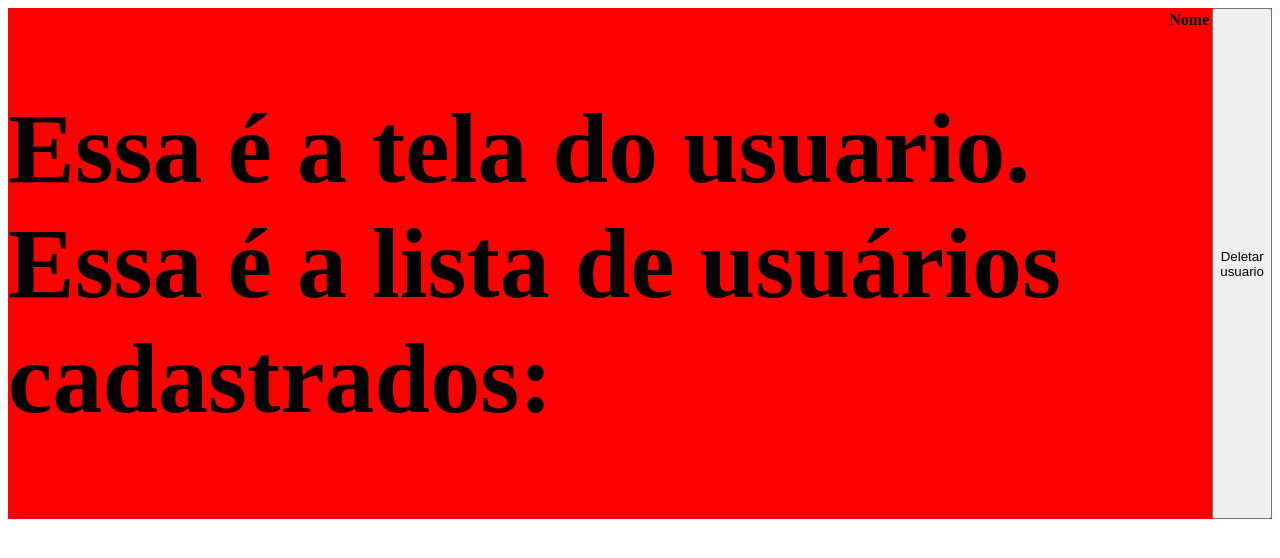
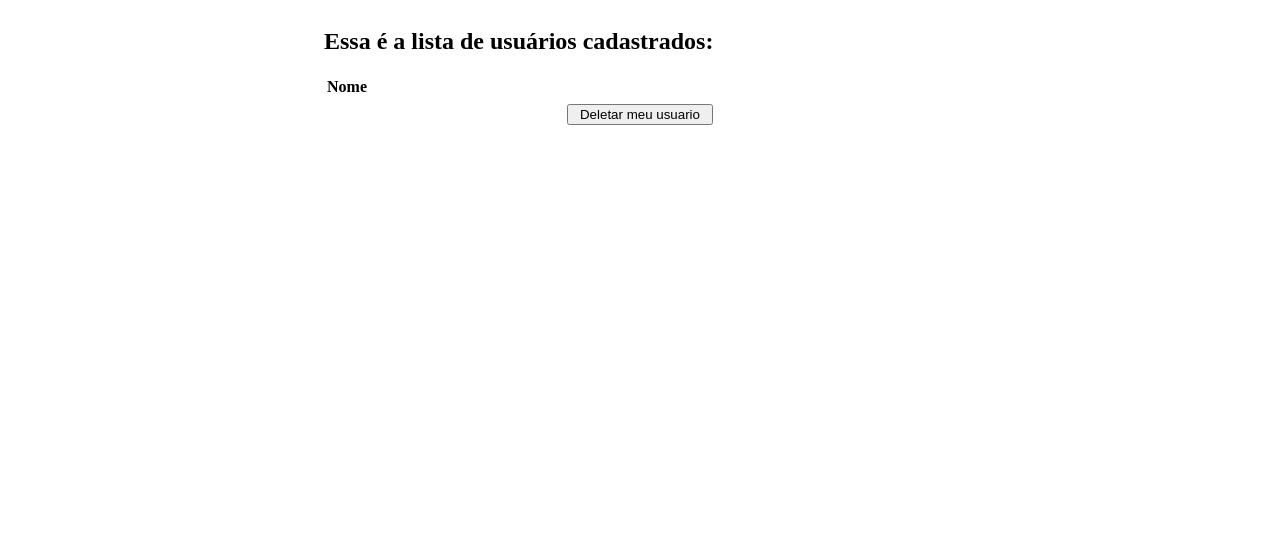
Before and after one commit to S4lvioni/Teste, a website: page views/dashboard.html in a window 1280 px wide. Drawn offline with Linux system fonts and the light colour scheme; no server answers.

Commit message:
Styles added

```diff
--- a/public/assets/style.css
+++ b/public/assets/style.css
@@ -3,7 +3,7 @@
     flex:1;
     justify-content: center;
     align-items: center;
-    min-height: 100vh;
+    height: 100vh;
     flex-direction: column;
 }
 
@@ -18,13 +18,41 @@
     font-weight: bold;
 }
 
+#containermain{
+    display: flex;
+    flex-direction: column;
+    justify-content: center;
+    align-items: center;
+}
+
 #container-dash {
     display: flex;
-    background-color: red;
     flex:1;
-    justify-content:center
+    height: 100vh;
+    width: 50%;
+    flex-direction: column;
+
+}
+#apagar {
+    width: 11em;
+    margin-top: 5px;
 }
 
-.teste{
-    font-size: 100px;
+.tabela{
+    justify-content: center;
+    align-items: center;
 }
+
+.botaomeio{
+    display: flex;
+    justify-content: center;
+}
+.titulo{
+    text-align: left;
+}
+
+.botaodireita{
+    display:flex;
+    justify-content: flex-end;
+
+}
--- a/server.js
+++ b/server.js
@@ -100,16 +100,18 @@ app.get('/listarusuario', async (req, res) => {
 
 app.post('/apagarusuario', async (req, res) => {
 
-    console.log('Debugger manual!')
+
     var sql = "DELETE FROM usuarios WHERE id = ?";
     var values = [
         id
     ]
+
     con.query(sql, [values], function (err, result) {
         if (err){
             throw err;
-        } else res.render('redirect.html');
+        }
     })
+    res.render('redirect.html');
 })
 
 let port = process.env.PORT || 3035;
--- a/views/dashboard.html
+++ b/views/dashboard.html
@@ -5,23 +5,27 @@
     <meta http-equiv="X-UA-Compatible" content="IE=edge">
     <meta name="viewport" content="width=device-width, initial-scale=1.0">
     <title>Document</title>
-    <link rel="stylesheet" href="../public/assets/style.css">
+    <link rel="stylesheet" type ="text/css" href="/assets/style.css">
 </head>
 <body>
+    <div id="containermain">
     <div id="container-dash">
-        <h2 class="teste">Essa é a tela do usuario.
+        <h2 class="teste">
             <span>Essa é a lista de usuários cadastrados:</span>
         </h2>
-        <table>
+        <table class="tabela">
             <thead>
-                <th>Nome</th>
+                <th class="titulo">Nome</th>
             </thead>
             <tbody id="tbody">
             </tbody>
         </table>
-        <button id="apagar">Deletar usuario</button>
+        <span class="botaomeio">
+            <button id="apagar">Deletar meu usuario</button>
+        </span>
+
     </div>
-
+</div>
     <script type="text/javascript" src="../script.js"></script>
 </body>
 </html>
```
Also changed, not shown: public/criar.html (+9 -3 lines).
